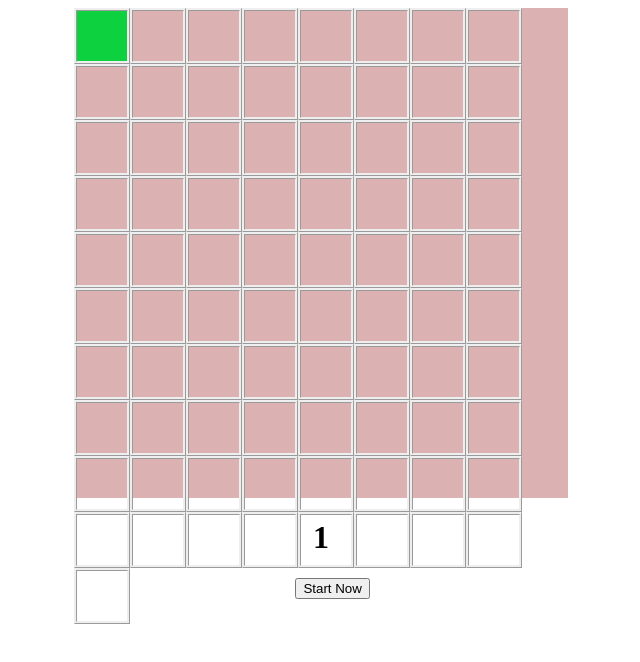
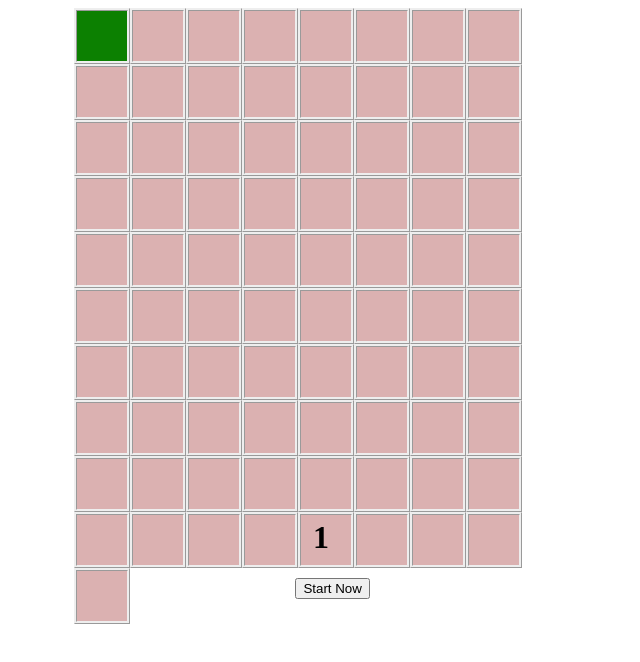
Before and after one commit to IqbalZafar-07/BomberMan, a plain HTML site: page index.html in a window 1280 px wide. Both pictures are taken after a click on the element 421 px from the left and 36 px from the top of the page. Shown: the whole page, without its empty margins (319-959 px from the left). Drawn offline with Linux system fonts and the light colour scheme.

Commit message:
Update style.css

```diff
--- a/style.css
+++ b/style.css
@@ -1,5 +1,4 @@
 .grid {
-  background-color: rgb(219, 177, 177);
   height: 490px;
   width: 494px;
   display: flex;
@@ -12,7 +11,7 @@
   border-style: ridge;
 }
 .clic {
-  background-color: rgb(13, 209, 62);
+  background-color: rgb(12, 128, 1);
 }
 .bomb {
   background-color: red;
@@ -29,3 +28,6 @@
   position: absolute;
   left: 48%;
 }
+.box {
+  background-color: rgb(219, 177, 177);;
+}
```
